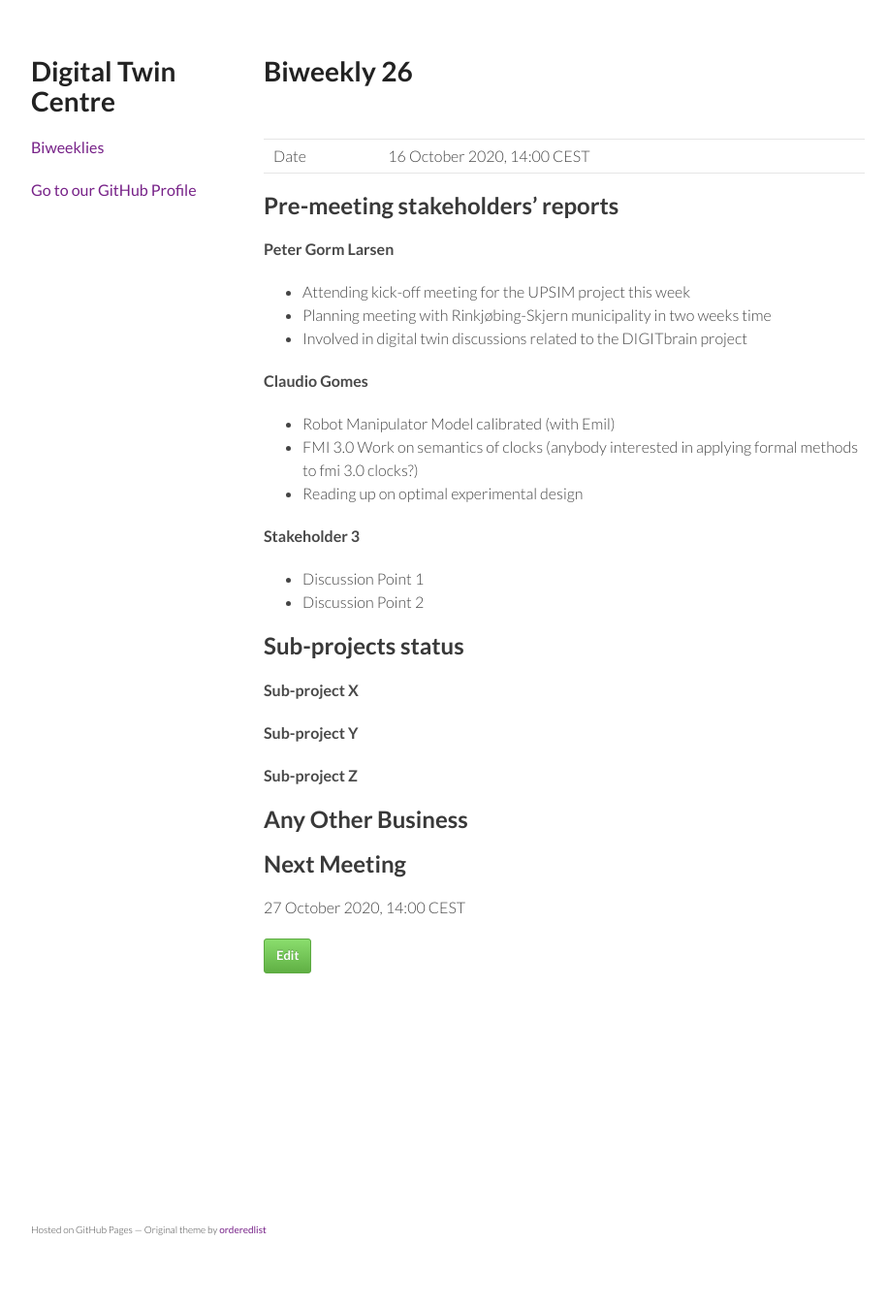
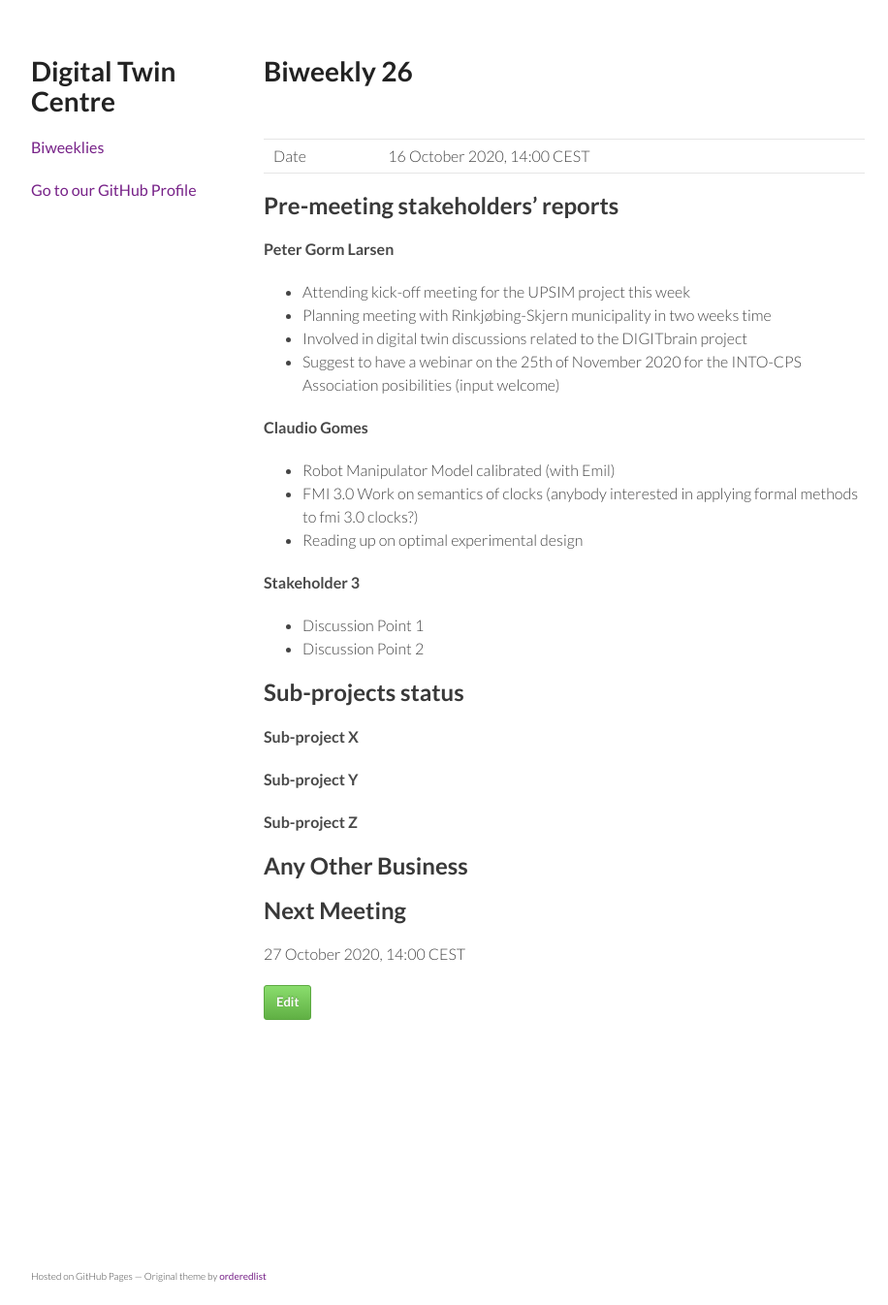
Before and after one commit to digitaltwincentre/digitaltwincentre.github.io, a Jekyll site: the page built from _biweeklies/Biweekly-26.md, in a window 1280 px wide. Shown: the whole page at 97% size, without its empty margins (178-1094 px from the left). Built offline with Jekyll 4.4.1, drawn with Linux system fonts in a browser that asks for light colours; nearby versions of some CDN libraries; before the commit the page ends 1298 px from its top, so only the background shows below that.

Commit message:
Update Biweekly-26.md

```diff
--- a/_biweeklies/Biweekly-26.md
+++ b/_biweeklies/Biweekly-26.md
@@ -24,6 +24,7 @@ date: 16 October 2020, 1400 CEST
 * Attending kick-off meeting for the UPSIM project this week
 * Planning meeting with Rinkjøbing-Skjern municipality in two weeks time
 * Involved in digital twin discussions related to the DIGITbrain project
+* Suggest to have a webinar on the 25th of November 2020 for the INTO-CPS Association posibilities (input welcome)
 
 #### Claudio Gomes
 * Robot Manipulator Model calibrated (with Emil)
```
